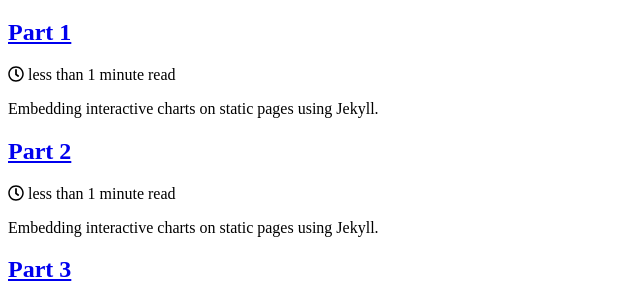
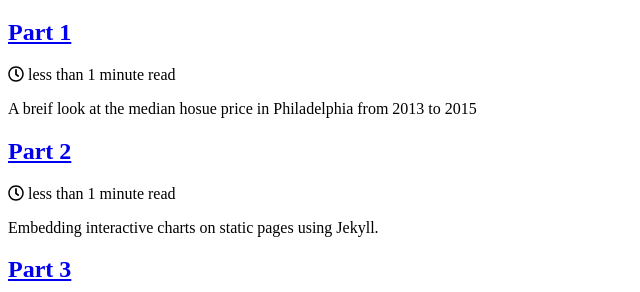
Before and after one commit to zhaoanyang36/house_price_prediction, a Jekyll site: the page built from index.html, in a window 1280 px wide. Shown: the part 356-648 px from the top of the page, without its empty margins (0-640 px from the left). Built offline with Jekyll 4.4.1, drawn with Linux system fonts in a browser that asks for light colours; cached includes are drawn as plain includes; nearby versions of some CDN libraries; the list of posts is cut into pages by our own code.

Commit message:
Update 2019-12-14-Part-1.md

```diff
--- a/_posts/2019-12-14-Part-1.md
+++ b/_posts/2019-12-14-Part-1.md
@@ -3,7 +3,7 @@ title: "Part 1"
 date: 2019-12-14
 published: true
 tags: [dataviz, altair, hvplot, holoviews]
-excerpt: "Embedding interactive charts on static pages using Jekyll."
+excerpt: "A breif look at the median hosue price in Philadelphia from 2013 to 2015"
 hv-loader:
   hv-chart-1: "charts/a.html"
 toc: true
@@ -12,6 +12,4 @@ toc_sticky: true
 
 Our group use the spatial join combined the sales price and census tract.
 We calculate and visualize the median sale price for each census tract from 2013 to 2018 in Philadelphia
-
-
 <div id="hv-chart-1"></div>
```
